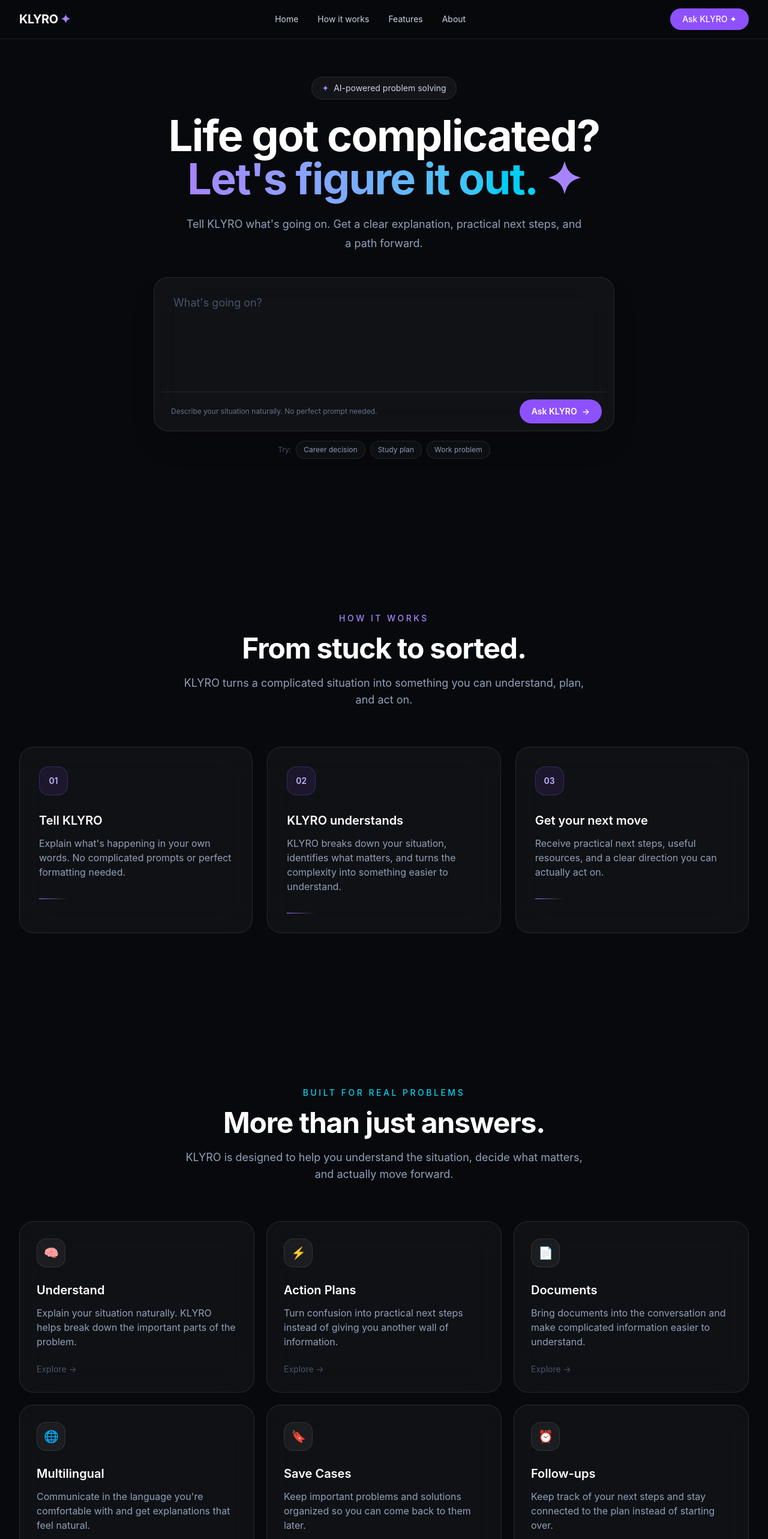
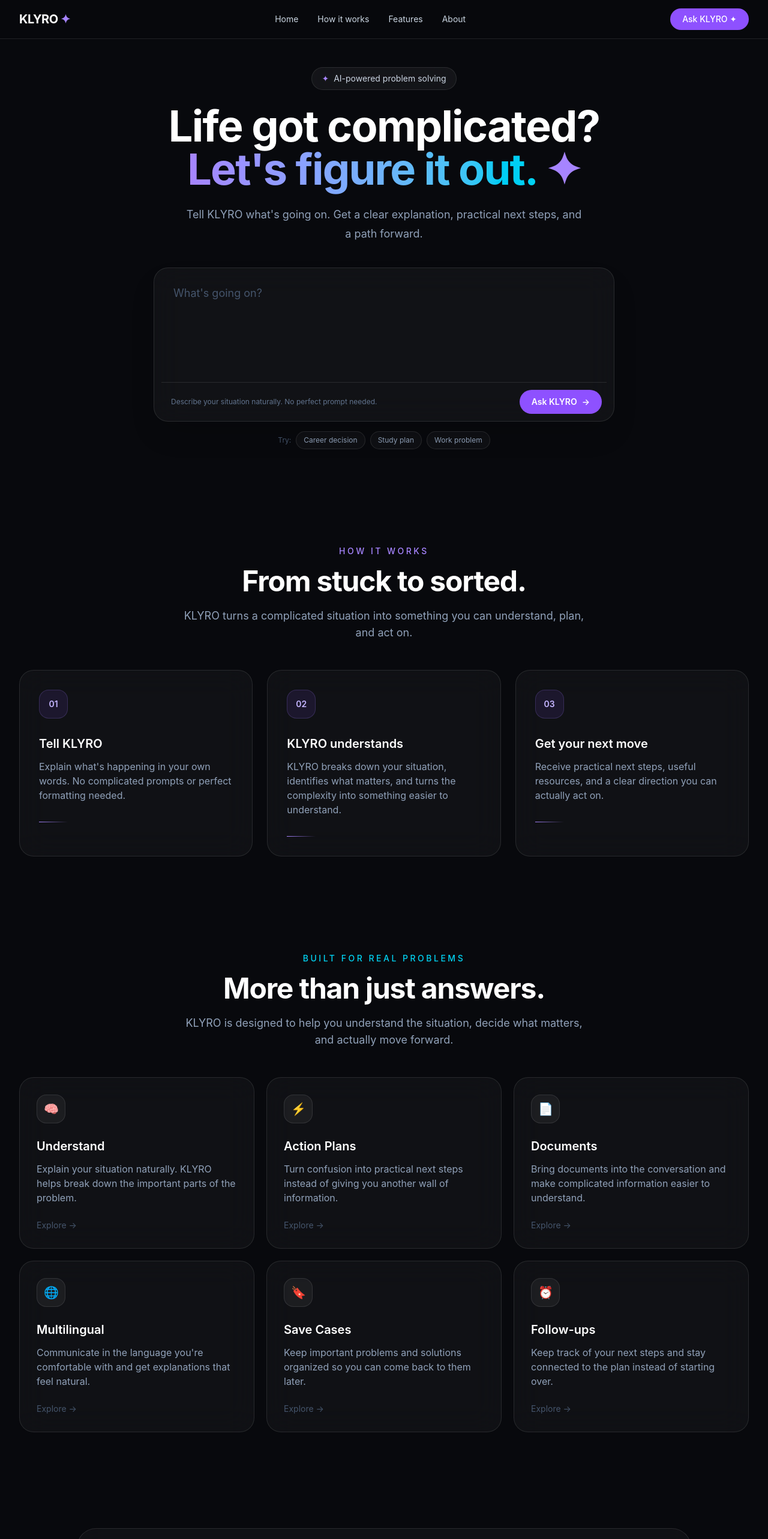
Before and after one commit to nkworkspace35/klyro, a React app in the folder frontend/: page / in a window 1280 px wide. Shown: the top 2566 px of the page at 60% size. Built offline with nearby package versions, Linux system fonts and the light colour scheme; the HTML template or start-up script is replaced by a standard one.

Commit message:
blank space removed

```diff
--- a/frontend/src/App.jsx
+++ b/frontend/src/App.jsx
@@ -15,8 +15,9 @@
         <HowItWorks />
         <Features />
         <FinalCTA />
-        <Footer />
       </main>
+
+      <Footer />
     </div>
   )
 }
--- a/frontend/src/components/Features.jsx
+++ b/frontend/src/components/Features.jsx
@@ -41,7 +41,7 @@
   return (
     <section
       id="features"
-      className="relative px-4 py-24 sm:px-6 lg:px-8 lg:py-32"
+      className="relative px-4 py-16 sm:px-6 lg:px-8 lg:py-20"
     >
       <div className="mx-auto max-w-7xl">
 
@@ -62,7 +62,7 @@
         </div>
 
         {/* Feature cards */}
-        <div className="mt-16 grid gap-5 sm:grid-cols-2 lg:grid-cols-3">
+        <div className="mt-12 grid gap-5 sm:grid-cols-2 lg:grid-cols-3">
           {features.map((feature) => (
             <article
               key={feature.title}
--- a/frontend/src/components/FinalCTA.jsx
+++ b/frontend/src/components/FinalCTA.jsx
@@ -1,8 +1,7 @@
 function FinalCTA() {
   return (
     <section
-      id="about"
-      className="relative overflow-hidden px-4 py-24 sm:px-6 lg:px-8 lg:py-32"
+      className="relative overflow-hidden px-4 py-16 sm:px-6 lg:px-8 lg:py-20"
     >
       {/* Background glow */}
       <div className="pointer-events-none absolute left-1/2 top-1/2 -z-10 h-80 w-80 -translate-x-1/2 -translate-y-1/2 rounded-full bg-violet-500/10 blur-3xl" />
--- a/frontend/src/components/Footer.jsx
+++ b/frontend/src/components/Footer.jsx
@@ -1,10 +1,10 @@
 function Footer() {
   return (
-    <footer className="border-t border-white/10 px-4 py-10 sm:px-6 lg:px-8">
+    <footer className="border-t border-white/10 px-4 py-8 sm:px-6 lg:px-8">
       <div className="mx-auto max-w-7xl">
 
-        {/* Main footer */}
-        <div className="flex flex-col gap-8 md:flex-row md:items-center md:justify-between">
+        {/* Main Footer */}
+        <div className="flex flex-col gap-6 md:flex-row md:items-center md:justify-between">
 
           {/* Brand */}
           <div>
@@ -53,7 +53,7 @@
         </div>
 
         {/* Bottom */}
-        <div className="mt-8 flex flex-col gap-3 border-t border-white/10 pt-6 text-xs text-slate-600 sm:flex-row sm:items-center sm:justify-between">
+        <div className="mt-6 flex flex-col gap-3 border-t border-white/10 pt-5 text-xs text-slate-600 sm:flex-row sm:items-center sm:justify-between">
           <p>
             © {new Date().getFullYear()} KLYRO. All rights reserved.
           </p>
--- a/frontend/src/components/Hero.jsx
+++ b/frontend/src/components/Hero.jsx
@@ -2,7 +2,7 @@
   return (
     <section
       id="home"
-      className="relative overflow-hidden px-4 py-20 sm:px-6 sm:py-24 lg:px-8 lg:py-32"
+      className="relative overflow-hidden px-4 pt-20 pb-12 sm:px-6 sm:pt-24 sm:pb-16 lg:px-8 lg:pt-28 lg:pb-20"
     >
       {/* Background glow */}
       <div className="pointer-events-none absolute left-1/2 top-20 -z-10 h-72 w-72 -translate-x-1/2 rounded-full bg-violet-500/10 blur-3xl sm:h-96 sm:w-96" />
--- a/frontend/src/components/HowItWorks.jsx
+++ b/frontend/src/components/HowItWorks.jsx
@@ -23,7 +23,7 @@
   return (
     <section
       id="how-it-works"
-      className="relative px-4 py-24 sm:px-6 lg:px-8 lg:py-32"
+      className="relative px-4 py-16 sm:px-6 lg:px-8 lg:py-20"
     >
       <div className="mx-auto max-w-7xl">
 
@@ -44,7 +44,7 @@
         </div>
 
         {/* Steps */}
-        <div className="mt-16 grid gap-6 md:grid-cols-3">
+        <div className="mt-12 grid gap-6 md:grid-cols-3">
           {steps.map((step) => (
             <div
               key={step.number}
```
